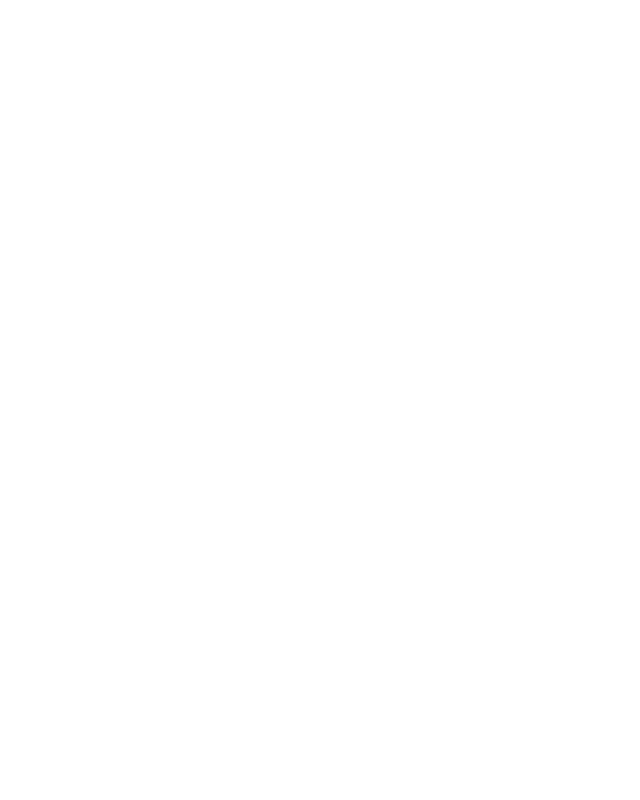
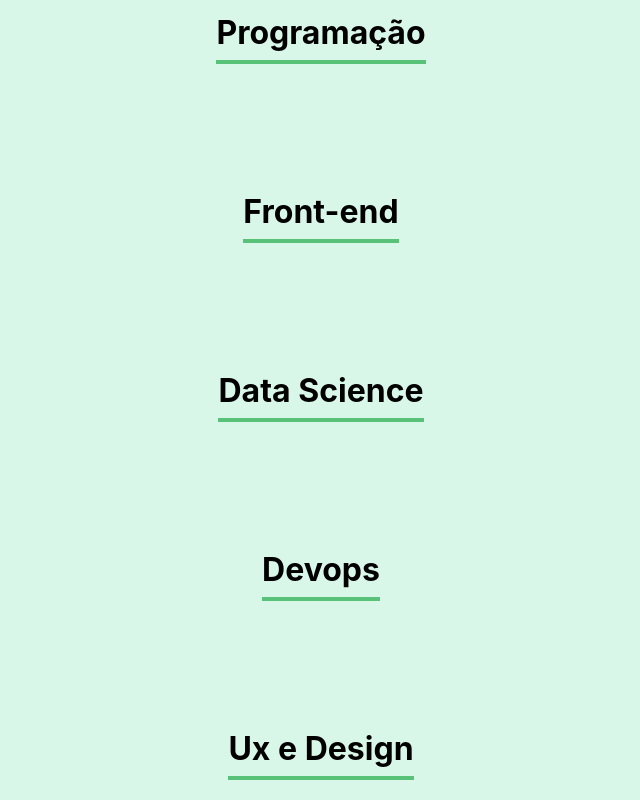
Before and after one commit to Thaynan-Ferreira/Estudo-Alura, a React (Create React App) app in the folder React/Organo/organograma/: page / in a window 1280 px wide. Shown: the part 1520-2320 px from the top of the page, without its empty margins (319-959 px from the left). Before the commit the page ends 1469 px from the top, so only its background shows below. Built offline with nearby package versions, Linux system fonts and the light colour scheme.

Commit message:
Começando a implementação do resultado que sera exibido depois de preencher o formulario

```diff
--- a/React/Organo/organograma/src/App.js
+++ b/React/Organo/organograma/src/App.js
@@ -1,10 +1,12 @@
 import { useState } from 'react';
 import Banner from './componentes/Banner';
 import Formulario from './componentes/Formulario';
+import Time from './componentes/Time';
 
 function App() {
 
-  const [colaboradores, setColaboradores] = useState([])
+  // eslint-disable-next-line no-unused-vars
+  const [, setColaboradores] = useState([])
 
   const colaboradorCadastrado = (colaborador) => {
     console.log(colaborador)
@@ -14,6 +16,13 @@
     <div className="App">
       <Banner />
       <Formulario aoColaboradorCadastrado={colaborador => colaboradorCadastrado(colaborador)}/>
+      <Time nome="Programação"/>
+      <Time nome="Front-end"/>
+      <Time nome="Data Science"/>
+      <Time nome="Devops"/>
+      <Time nome="Ux e Design"/>
+      <Time nome="Mobile"/>
+      <Time nome="Inovação e Gestão"/>
     </div>
   );
 }
--- /dev/null
+++ b/React/Organo/organograma/src/componentes/Time/Time.css
@@ -0,0 +1,12 @@
+.time {
+    text-align: center;
+    padding: 32px;
+    background-color: #D9F7E9;
+}
+
+.time h3 {
+    font-size: 32px;
+    border-bottom: 4px solid #57C278;
+    display: inline-block;
+    padding-bottom: 8px;
+}
--- /dev/null
+++ b/React/Organo/organograma/src/componentes/Time/index.js
@@ -0,0 +1,11 @@
+import './Time.css'
+
+const Time = (props) => {
+    return (
+        <section className='time'>
+            <h3>{props.nome}</h3>
+        </section>
+    )
+}
+
+export default Time
```
